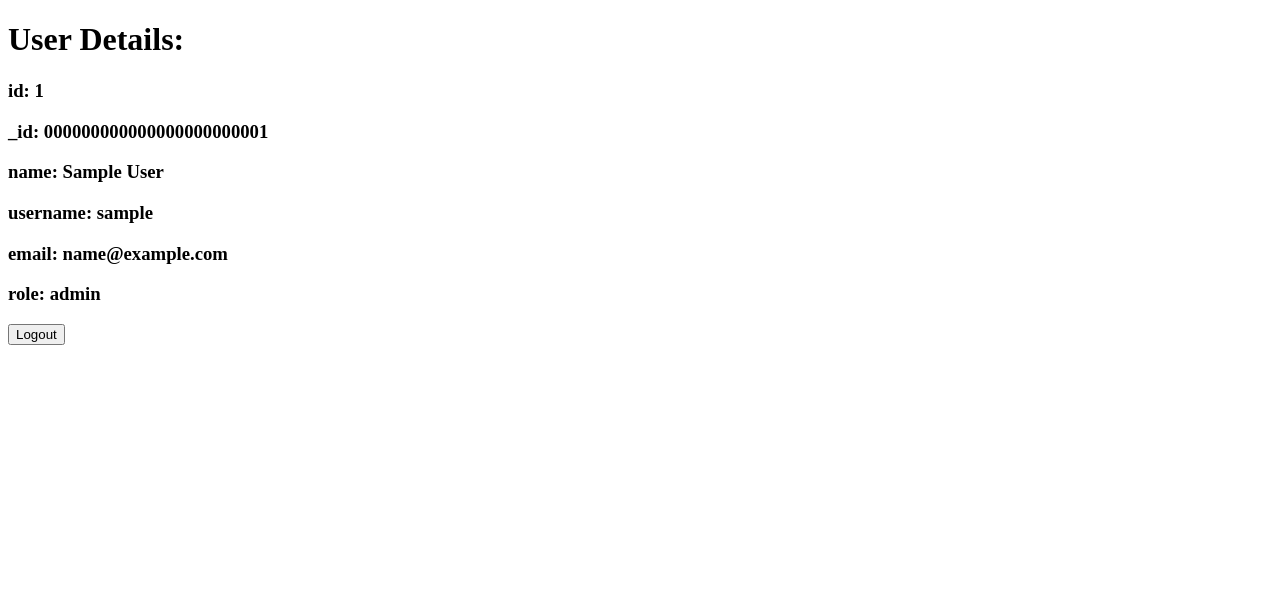
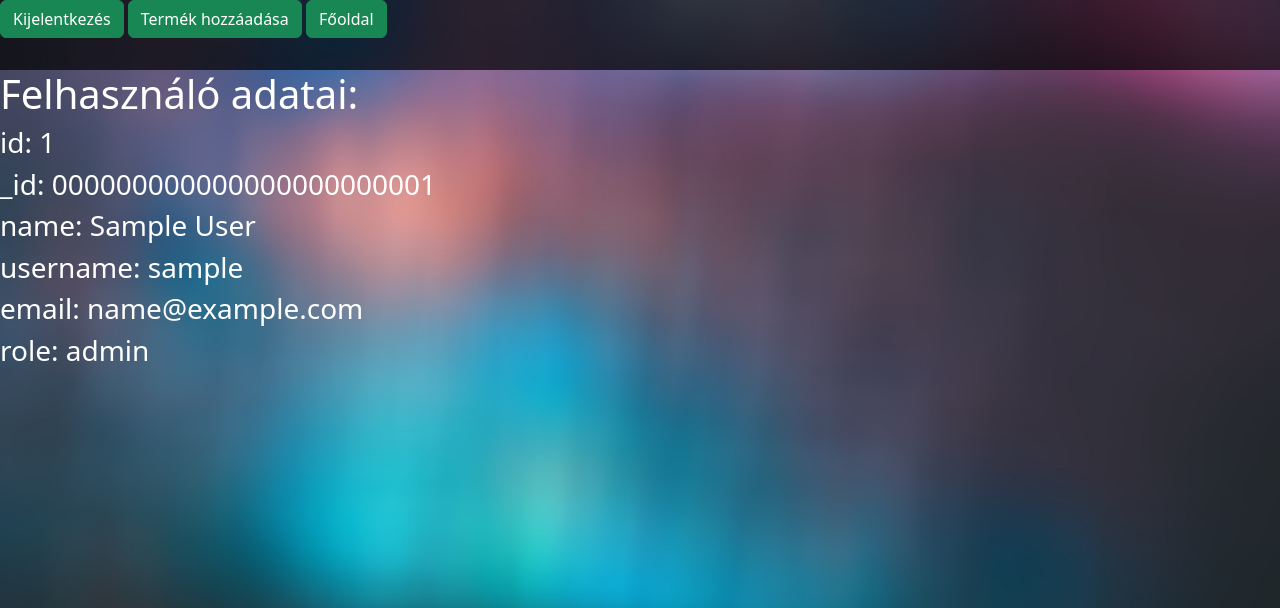
Before and after one commit to gyorkistamas/afp1_mini_newcodeorderby, a PHP site: page /index.php in a window 1280 px wide. Shown: the top 608 px of the page. Run offline with PHP 8.4, Linux system fonts and the light colour scheme; the visitor is signed in with stand-in values (Sample User, id 1).

Commit message:
Menü beillesztése

```diff
--- a/Alkalmazás/index.php
+++ b/Alkalmazás/index.php
@@ -2,8 +2,10 @@
 <?php
 
 require './controller/userLoggedIn.php';
+$status = isLoggedIn();
 
-$userData = $_SESSION['UserData'];
+
+
 
 //Kijelentkezés megvalósítása:
 
@@ -13,29 +15,57 @@ if ( isset($_POST['LogoutBtn']) ) {
     header("Location: ./view/auth.php");
 }
 
+//Bejelentkező oldalra navigálás:
+
+if ( isset($_POST['LoginBtn']) ) {
+    header("Location: ./view/auth.php");
+ }
+
 
 ?>
 
 <!DOCTYPE html>
-<html lang='en'>
+<html lang="hu">
+
 <head>
-    <meta charset='UTF-8'>
-    <meta http-equiv='X-UA-Compatible' content='IE=edge'>
-    <meta name='viewport' content='width=device-width, initial-scale=1.0'>
+    <meta charset="UTF-8">
+    <meta http-equiv="X-UA-Compatible" content="IE=edge">
+    <meta name="viewport" content="width=device-width, initial-scale=1.0">
 
     <link rel="icon" type="image/x-icon" href="imgs/favicon.png">
+    <link rel="stylesheet" type="text/css" href="./bootstrap,jquery/bootstrap.min.css">
+    <link rel="stylesheet" type="text/css" href="./styles/global.css">
+    <script src="./bootstrap,jquery/jquery-3.6.1.min.js"></script>
+    <script src="./bootstrap,jquery/bootstrap.min.js"></script>
 
-    <title>Front Page</title>
+    <title>Főoldal</title>
 </head>
+
 <body>
-    <h1>User Details:</h1>
 
-    <?php foreach ($userData as $key => $value) {
-        echo "<h3>${key}: ${value}</h3>";
-    }?>
 
-    <form action='' method='post'>
-        <button type='submit' name='LogoutBtn'>Logout</button>
-    </form>
+    <div style="width: 100%; height: 70px; background-color: rgba(0, 0, 0, 0.7);">
+        <?php require './menubar.php';?>
+    </div>
+
+    <h1 class='text-white'>Felhasználó adatai:</h1>
+
+
+    <?php
+    if ( isset($_SESSION['UserData']) ) {
+        $userData = $_SESSION['UserData'];
+        foreach ($userData as $key => $value) {
+            echo "<h3 class='text-white'>${key}: ${value}</h3>";
+        }
+    }
+    else {
+        echo "<h2 class='text-white'>Hoppá! Nem vagy bejelentkezve!</h2>";
+
+    }
+
+    ?>
+
+
 </body>
+
 </html>
```
